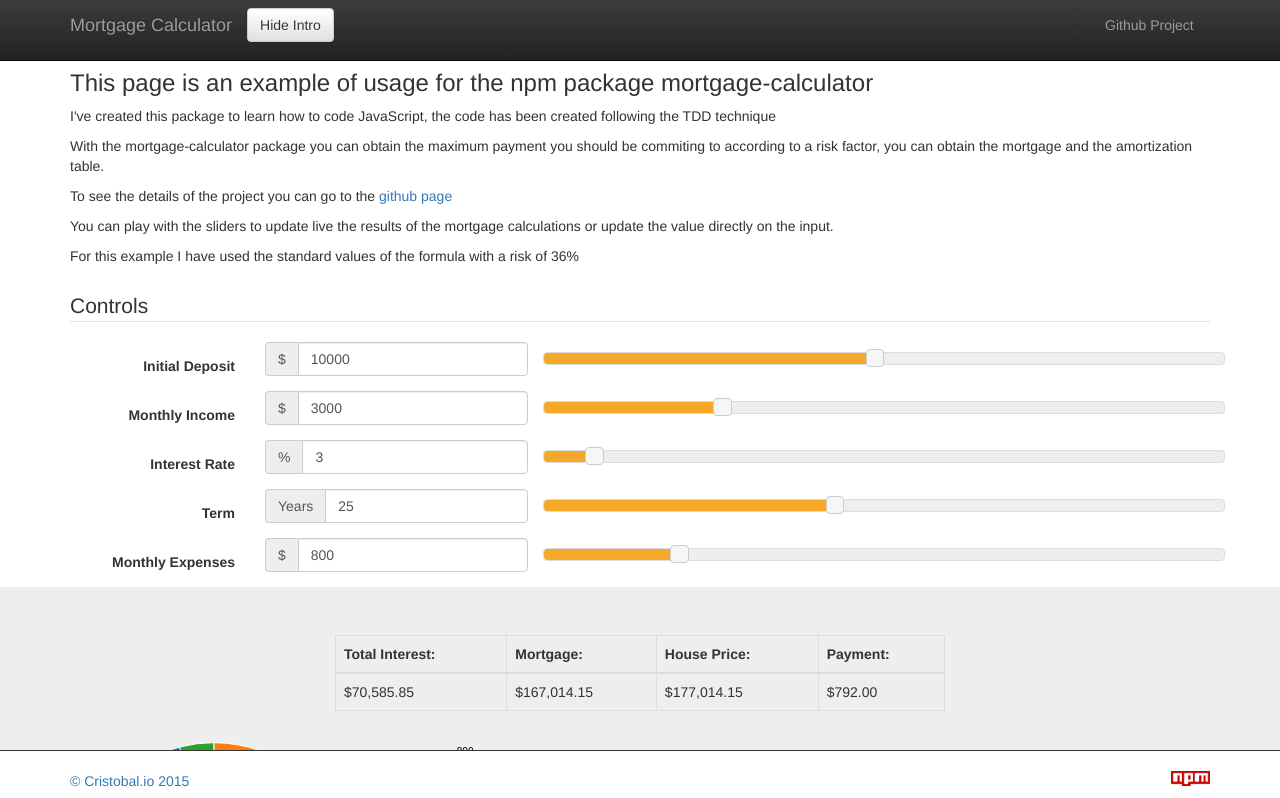
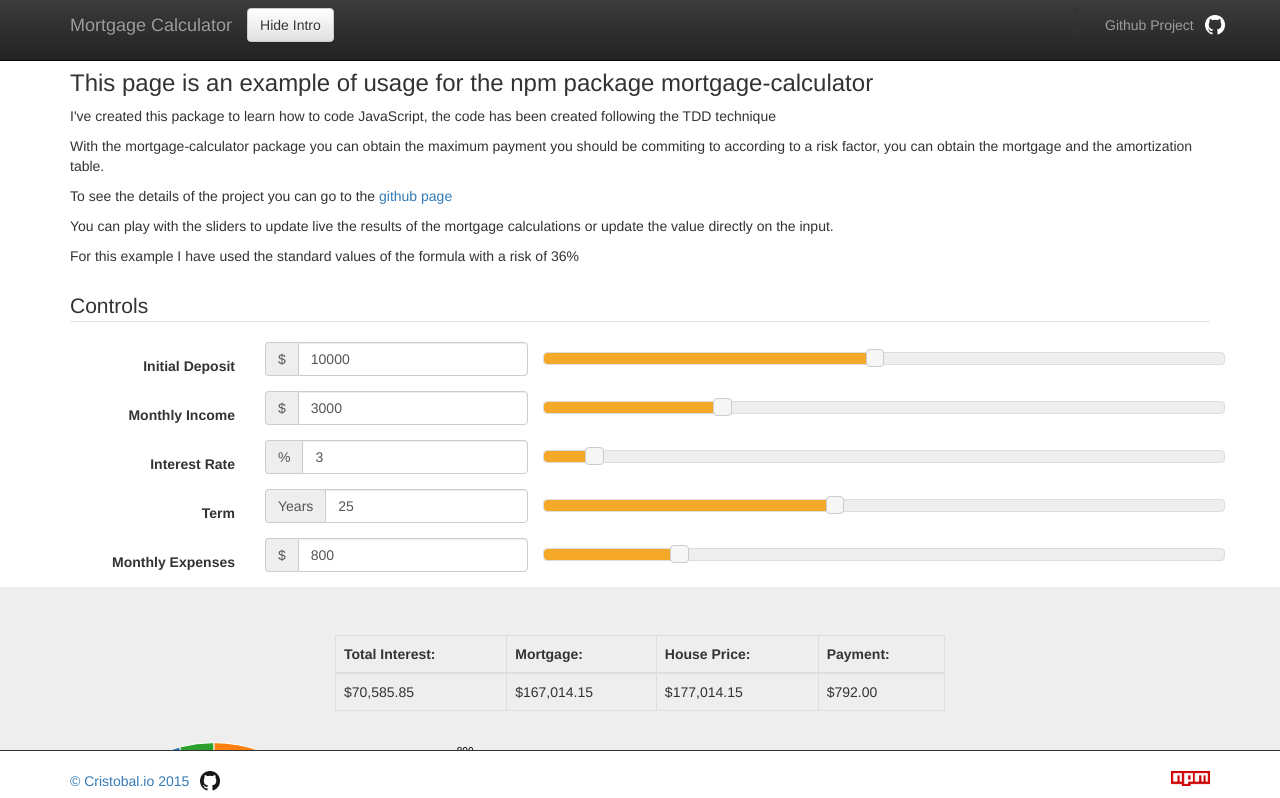
Before and after one commit to cristobal-io/mortgage-calculator, a website: page index.html in a window 1280 px wide. Shown: the top 798 px of the page. Drawn offline with nearby package versions, Linux system fonts and the light colour scheme; the site is published under a folder, as on GitHub Pages, so addresses that start at the root find nothing.

Commit message:
icons fix

```diff
--- a/css/main.css
+++ b/css/main.css
@@ -7,14 +7,14 @@
 }
 
 .github-icon {
-  background-image: url("/img/GitHub-Mark/GitHub-Mark-32px.png");
+  background-image: url("../img/GitHub-Mark/GitHub-Mark-32px.png");
   background-repeat: no-repeat;
   background-size: contain;
   background-position: 130px;
 }
 
 .github-icon-light {
-  background-image: url("/img/GitHub-Mark/GitHub-Mark-Light-32px.png");
+  background-image: url("../img/GitHub-Mark/GitHub-Mark-Light-32px.png");
   background-repeat: no-repeat;
   background-size: contain;
   width: 120px;
```
